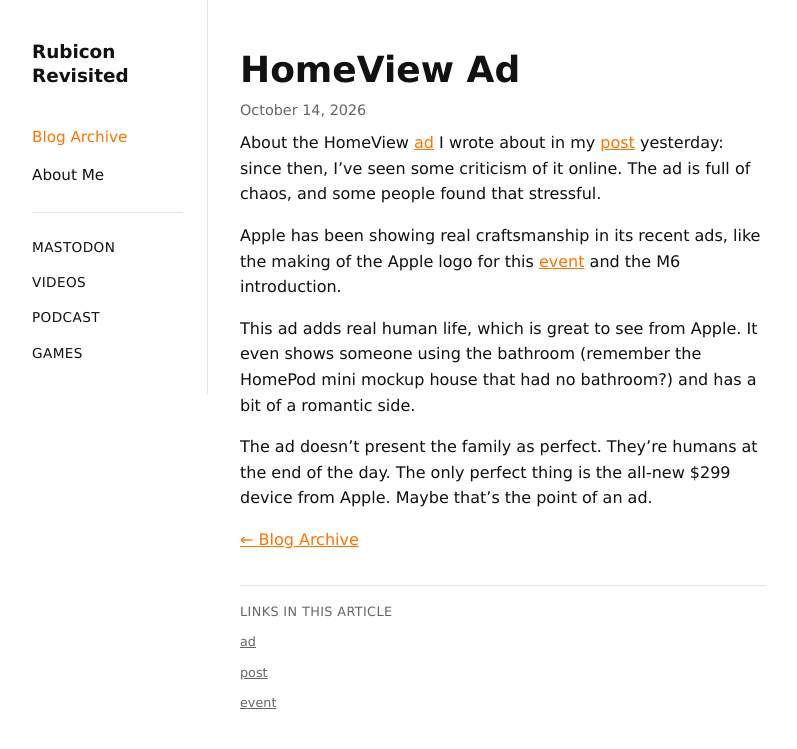
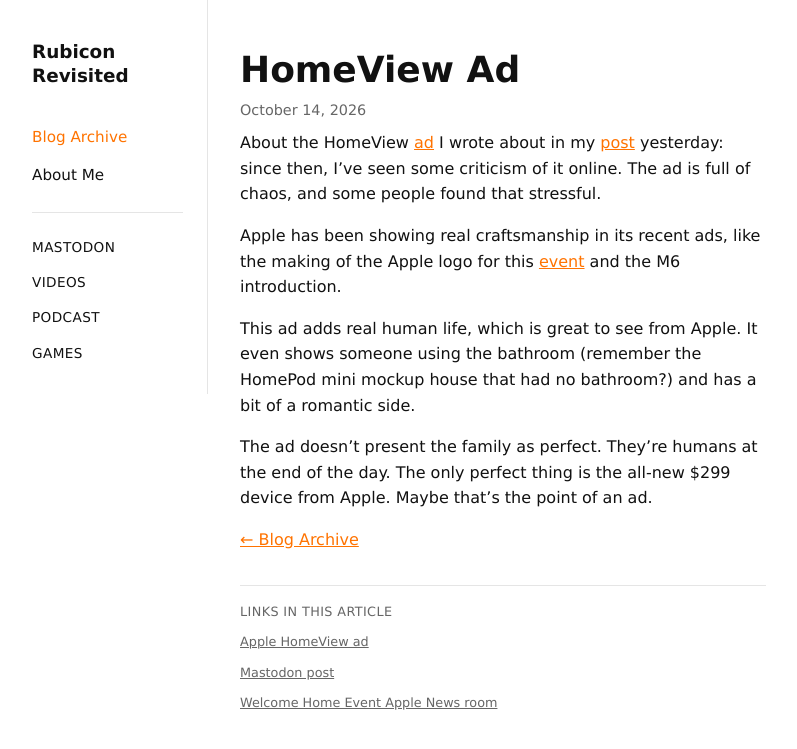
Before and after one commit to StepanJiri/stepankarasek.github.io, a Jekyll site: the page built from _posts/2026-10-14-HomeView Ad.md, in a window 1280 px wide. Shown: the top 749 px of the page, without its empty margins (152-949 px from the left). Built offline with Jekyll 4.4.1, drawn with Linux system fonts in a browser that asks for light colours; part of the change alters nothing that is shown.

Commit message:
Update 2026-10-14-HomeView Ad.md

```diff
--- a/_posts/2026-10-14-HomeView Ad.md
+++ b/_posts/2026-10-14-HomeView Ad.md
@@ -4,9 +4,9 @@ title: "HomeView Ad"
 date: 2026-10-14 19:55:00 +0200
 ---
 
-About the HomeView [ad](https://www.youtube.com/watch?v=hkrYiZ_g9tw) I wrote about in my [post](https://rubiconrevisited.com/blog/HomeView-thoughts.-It-brings-a-better-experience,-not-a-new-experience/) yesterday: since then, I’ve seen some criticism of it online. The ad is full of chaos, and some people found that stressful.
+About the HomeView [ad](https://www.youtube.com/watch?v=hkrYiZ_g9tw "Apple HomeView ad") I wrote about in my [post](https://rubiconrevisited.com/blog/HomeView-thoughts.-It-brings-a-better-experience,-not-a-new-experience/ "Mastodon post") yesterday: since then, I’ve seen some criticism of it online. The ad is full of chaos, and some people found that stressful.
 
-Apple has been showing real craftsmanship in its recent ads, like the making of the Apple logo for this [event](https://www.apple.com/newsroom/2026/10/meet-apple-homeview-a-new-way-to-enjoy-entertainment-and-manage-the-home/) and the M6 introduction.
+Apple has been showing real craftsmanship in its recent ads, like the making of the Apple logo for this [event](https://www.apple.com/newsroom/2026/10/meet-apple-homeview-a-new-way-to-enjoy-entertainment-and-manage-the-home/ "Welcome Home Event Apple News room") and the M6 introduction.
 
 This ad adds real human life, which is great to see from Apple. It even shows someone using the bathroom (remember the HomePod mini mockup house that had no bathroom?) and has a bit of a romantic side.
 
```
